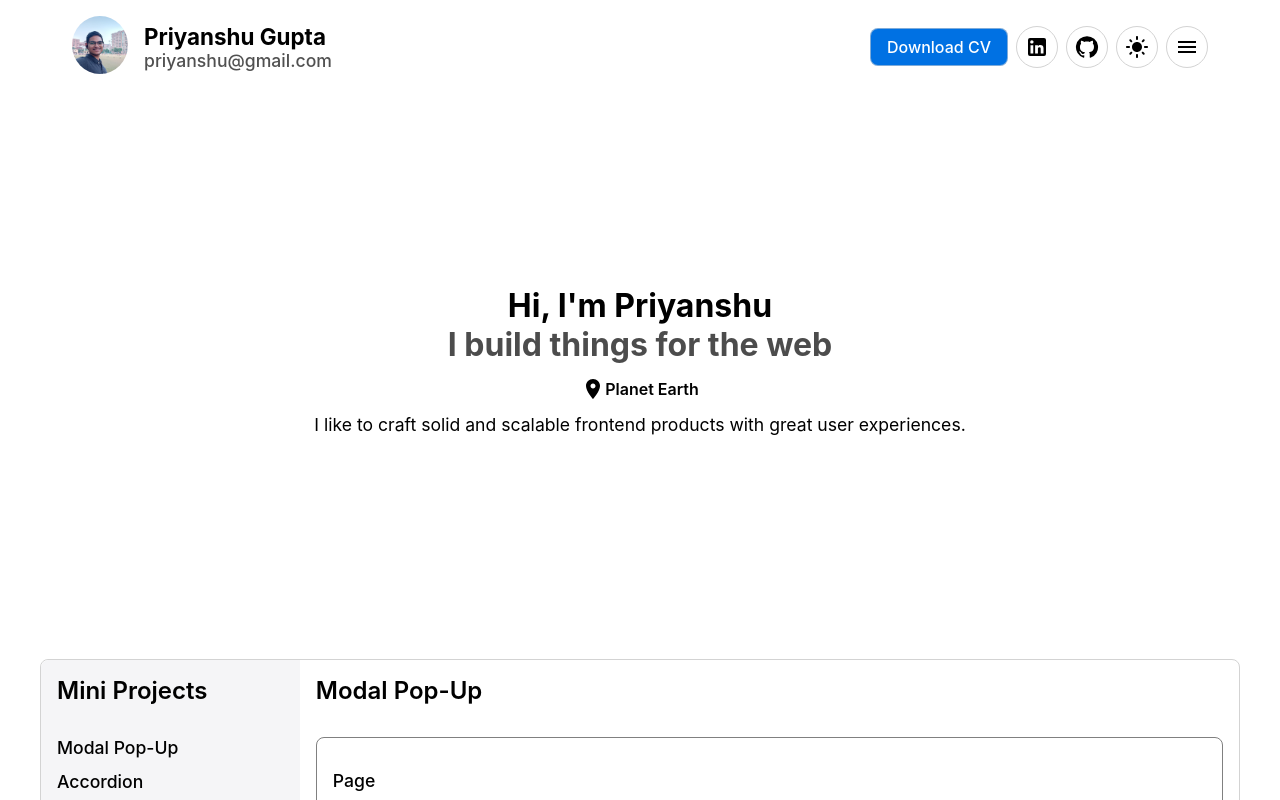
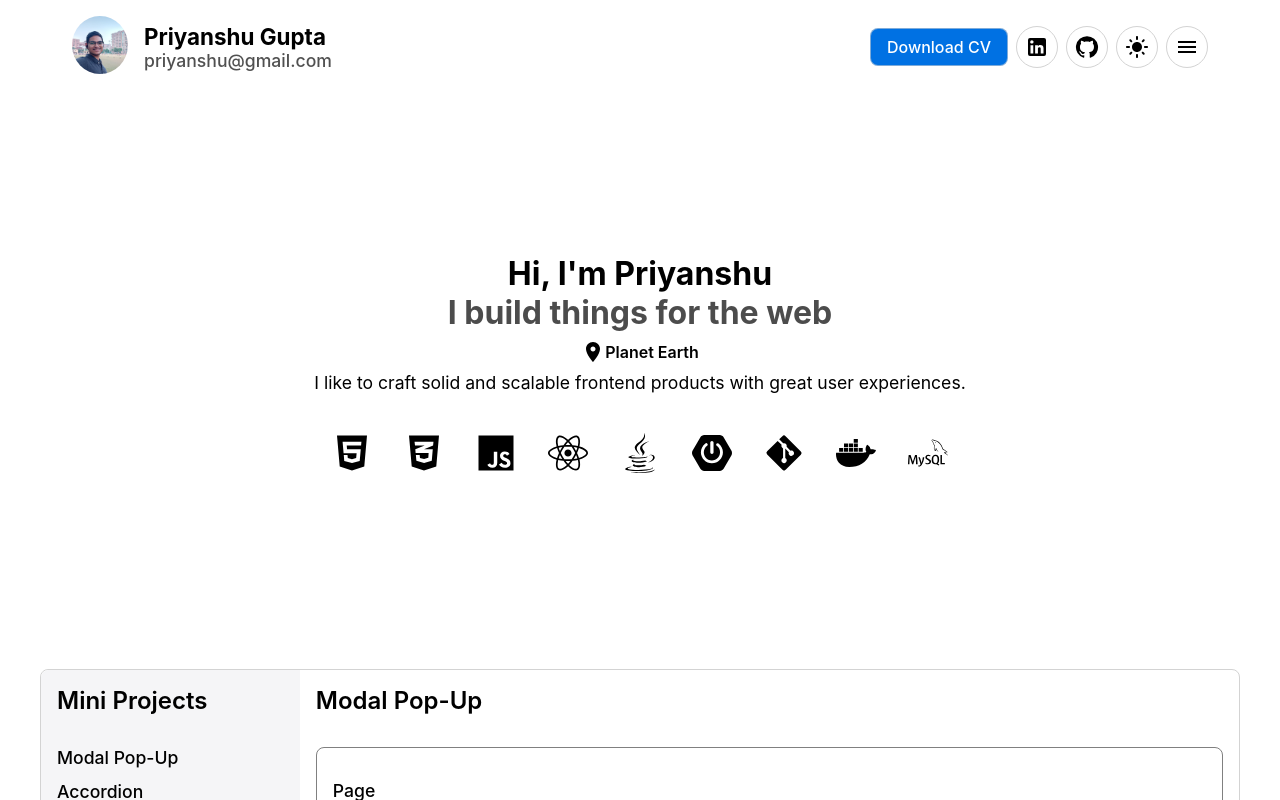
Before and after one commit to priyanshu16095/portfolio, a React (Vite) app: page / in a window 1280 px wide. Built offline with nearby package versions, Linux system fonts and the light colour scheme.

Commit message:
skills marquee added

```diff
--- a/package.json
+++ b/package.json
@@ -17,6 +17,7 @@
     "axios": "^1.6.8",
     "react": "^18.2.0",
     "react-dom": "^18.2.0",
+    "react-fast-marquee": "^1.6.4",
     "react-icons": "^5.1.0",
     "react-router-dom": "^6.23.0"
   },
--- a/src/components/Hero.jsx
+++ b/src/components/Hero.jsx
@@ -2,11 +2,22 @@ import React from 'react'
 import './style.css'
 import LocationOnIcon from '@mui/icons-material/LocationOn';
 import mine_img from '../assets/mine_img.jpg'
+import { FaHtml5 } from "react-icons/fa";
+import { FaCss3Alt } from "react-icons/fa";
+import { IoLogoJavascript } from "react-icons/io5";
+import { FaJava } from "react-icons/fa";
+import { FaReact } from "react-icons/fa";
+import { FaDocker } from "react-icons/fa";
+import { FaGitAlt } from "react-icons/fa";
+import { SiMysql } from "react-icons/si";
+import { SiSpringboot } from "react-icons/si";
+import Marquee from "react-fast-marquee";
 
 function Hero() {
   return (
     <div className='hero'>
       <div className="heroBody">
+
         <div className="heroContainer flex-v">
           <div className='about flex-v'>
             <h1 className='hi'>Hi, I'm Priyanshu</h1>
@@ -17,7 +28,19 @@ function Hero() {
             <p className='location'>Planet Earth</p>
           </div>
           <p className='like'>I like to craft solid and scalable frontend products with great user experiences.    </p>
+          <div className="skillsMarquee flex">
+            <div><FaHtml5 className='skillsIcon' /></div>
+            <div><FaCss3Alt className='skillsIcon' /></div>
+            <div><IoLogoJavascript className='skillsIcon' /></div>
+            <div><FaReact className='skillsIcon' /></div>
+            <div><FaJava className='skillsIcon' /></div>
+            <div><SiSpringboot className='skillsIcon' /></div>
+            <div><FaGitAlt className='skillsIcon' /></div>
+            <div><FaDocker className='skillsIcon' /></div>
+            <div><SiMysql className='skillsIcon' /></div>
+          </div>
         </div>
+
         <div className="responsiveHero flex-v">
           <div className=""><img src={mine_img} className='mine_img_res' /></div>
           <div className='about flex-v'>
@@ -25,7 +48,21 @@ function Hero() {
             <h1 className='build'>I build things for the web</h1>
           </div>
           <p className='fullstack'>Full Stack Development & Devops</p>
+          <div className="skillsMarqueeRes">
+            <Marquee>
+            <div><FaHtml5 className='skillsIcon' /></div>
+            <div><FaCss3Alt className='skillsIcon' /></div>
+            <div><IoLogoJavascript className='skillsIcon' /></div>
+            <div><FaReact className='skillsIcon' /></div>
+            <div><FaJava className='skillsIcon' /></div>
+            <div><SiSpringboot className='skillsIcon' /></div>
+            <div><FaGitAlt className='skillsIcon' /></div>
+            <div><FaDocker className='skillsIcon' /></div>
+            <div><SiMysql className='skillsIcon' /></div>
+            </Marquee>
+          </div>
         </div>
+
       </div>
 
     </div>
--- a/src/components/style.css
+++ b/src/components/style.css
@@ -108,14 +108,12 @@
 /* -------------------------------------------------------- */
 
 .heroContainer {
-    padding: 10rem 0rem;
+    padding: 8rem 0rem;
+    gap: .5rem;
+    align-items: center;
 }
 .responsiveHero {
     display: none !important;
-}
-.heroContainer {
-    gap: 0.8rem;
-    align-items: center;
 }
 .about {
     align-items: center;
@@ -128,6 +126,21 @@
 }
 .like {
     font-size: 1.1rem;
+}
+.skillsMarquee, .skillsMarqueeRes {
+    margin-top: 2rem;
+}
+.skillsMarquee {
+    gap: 1rem;
+}
+.skillsMarqueeRes {
+    margin: auto;
+    margin-top: 2rem;
+    width: 100%;
+}
+.skillsIcon {
+    font-size: 2.5rem;
+    margin: 0 .5rem;
 }
 
 .contactBody {
```
Also changed, not shown: 1 other file (tests, documents, lock files or other folders).
